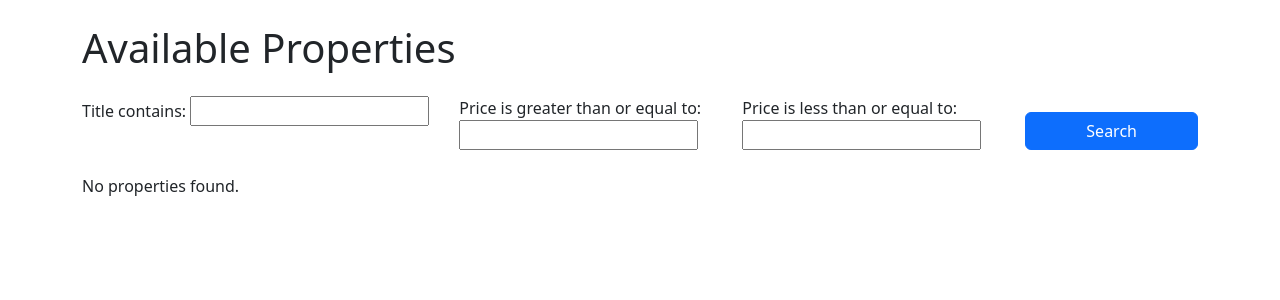
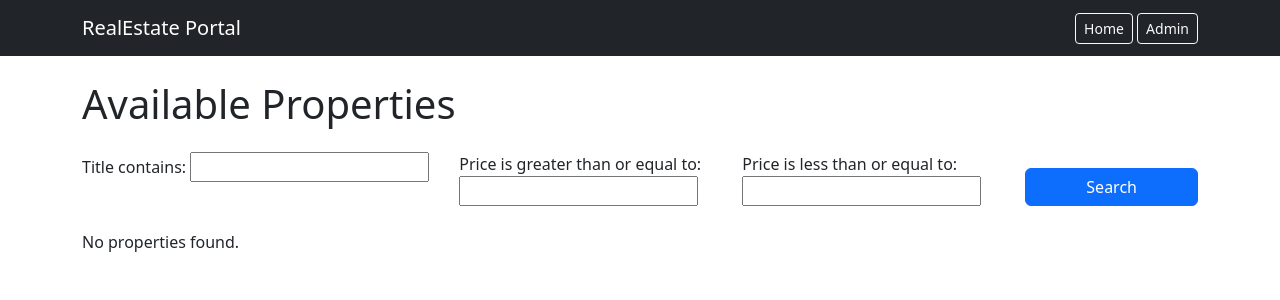
Before and after one commit to Keerthi-3009/real-estate-project, a Django app: page / in a window 1280 px wide. Shown: the top 300 px of the page. Run offline with Django 5.2, Linux system fonts and the light colour scheme; data that the repository does not hold is empty.

Commit message:
Add navbar and base template, improve detail page with image gallery

```diff
--- /dev/null
+++ b/listings/templates/listings/base.html
@@ -0,0 +1,25 @@
+<!DOCTYPE html>
+<html>
+<head>
+    <title>{% block title %}Real Estate Portal{% endblock %}</title>
+    <link href="https://cdn.jsdelivr.net/npm/bootstrap@5.3.3/dist/css/bootstrap.min.css" rel="stylesheet">
+</head>
+<body>
+
+<nav class="navbar navbar-expand-lg navbar-dark bg-dark mb-4">
+    <div class="container">
+        <a class="navbar-brand" href="{% url 'property_list' %}">RealEstate Portal</a>
+        <div>
+            <a href="{% url 'property_list' %}" class="btn btn-outline-light btn-sm">Home</a>
+            <a href="/admin/" class="btn btn-outline-light btn-sm">Admin</a>
+        </div>
+    </div>
+</nav>
+
+<div class="container">
+    {% block content %}
+    {% endblock %}
+</div>
+
+</body>
+</html>
--- a/listings/templates/listings/property_list.html
+++ b/listings/templates/listings/property_list.html
@@ -1,11 +1,6 @@
-<!DOCTYPE html>
-<html>
-<head>
-    <title>Property Listings</title>
-    <link href="https://cdn.jsdelivr.net/npm/bootstrap@5.3.3/dist/css/bootstrap.min.css" rel="stylesheet">
-</head>
-<body>
-<div class="container mt-4">
+{% extends 'listings/base.html' %}
+{% block title %}Available Properties{% endblock %}
+{% block content %}
 <h1 class="mb-4">Available Properties</h1>
 
 <form method="get" class="row g-3 mb-4">
@@ -30,12 +25,10 @@
     {% for property in filter.qs %}
     <div class="col-md-4 mb-4">
         <div class="card h-100">
-                <div class="card-body">
-
             {% if property.images.first %}
                 <img src="{{ property.images.first.image.url }}" class="card-img-top" alt="{{ property.title }}">
             {% endif %}
-
+            <div class="card-body">
                 <h5 class="card-title">{{ property.title }}</h5>
                 <p class="card-text">₹{{ property.price }}</p>
                 <a href="{% url 'property_detail' property.pk %}" class="btn btn-primary">View Details</a>
@@ -46,6 +39,4 @@
     <p>No properties found.</p>
     {% endfor %}
 </div>
-</div>
-</body>
-</html>
+{% endblock %}
```
Also changed, not shown: listings/templates/listings/property_detail.html (+19 -14 lines). Lines whose indentation alone changed are shown as unchanged.
